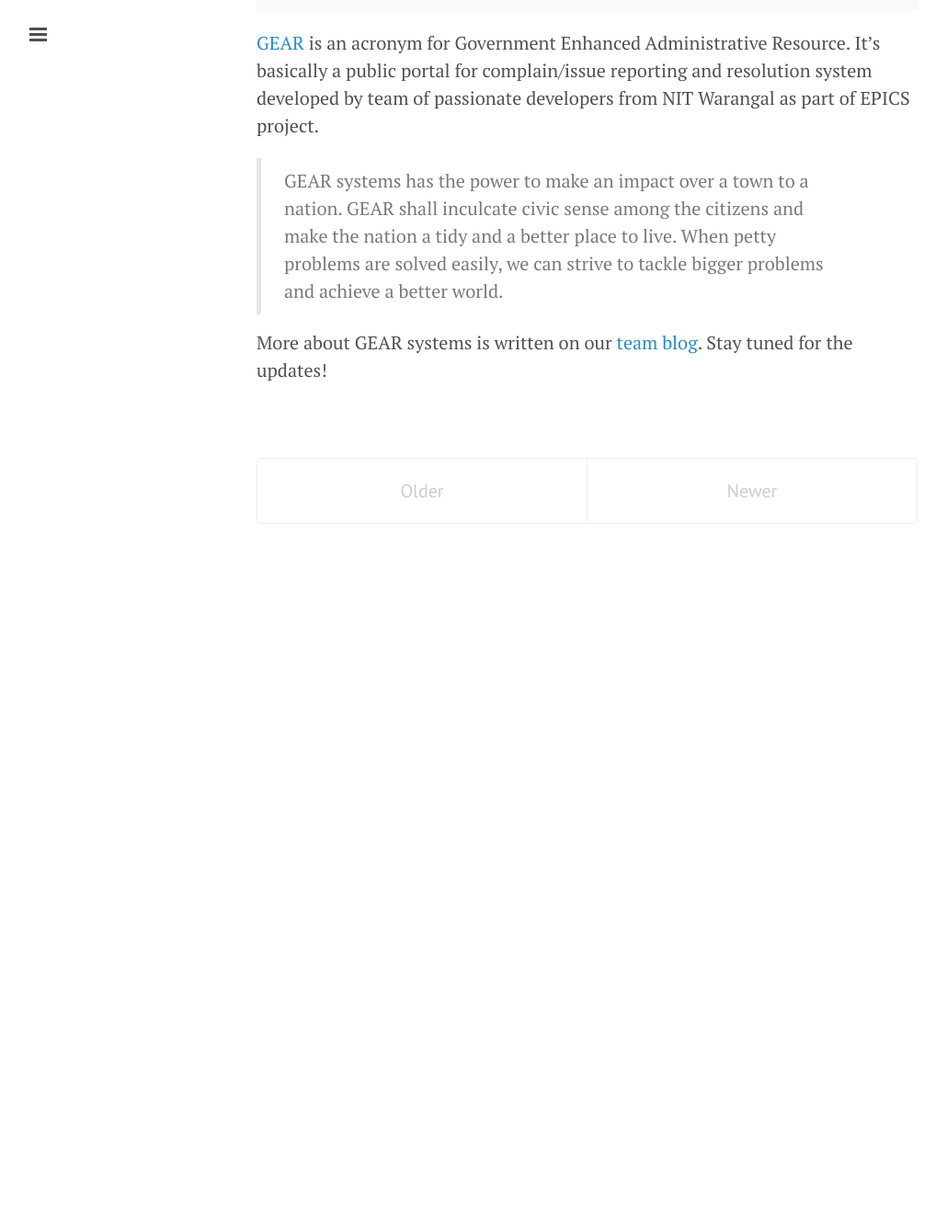
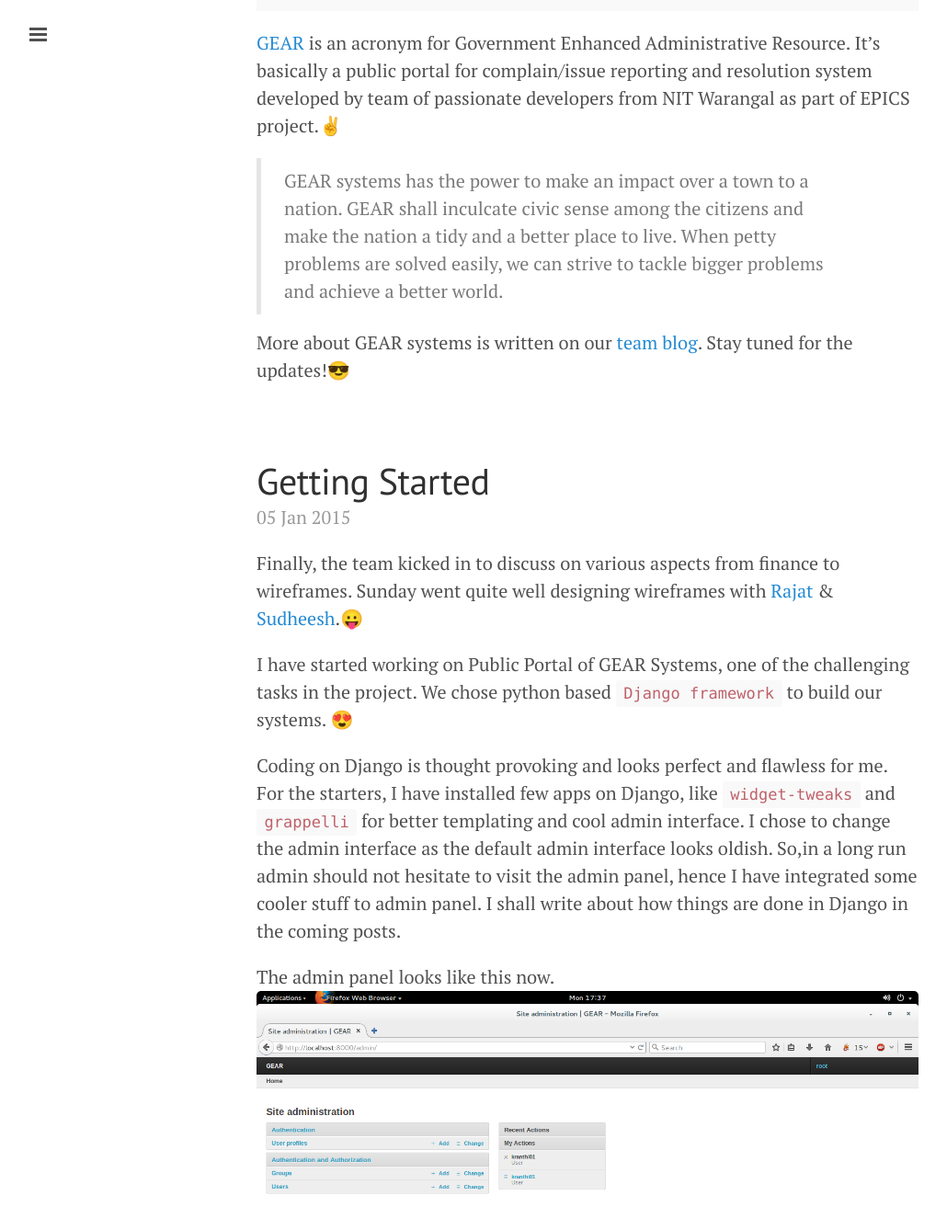
Before and after one commit to gearsystems/kranthi, a Jekyll site: the page built from index.html, in a window 1280 px wide and 1400 px high, scrolled down 290 px. Shown: the top 1338 px of the window at 92% size, without its empty margins (1-1031 px from the left). Built offline with Jekyll 4.4.1, drawn with Linux system fonts in a browser that asks for light colours; emoji names are drawn with the system emoji font; Markdown is read by kramdown in place of the engine named in the settings; the list of posts is cut into pages by our own code; before the commit the page ends 920 px from its top, so only the background shows below that; some of the changed text lies outside the part shown.

Commit message:
Post added, jemojis :)

```diff
--- a/_config.yml
+++ b/_config.yml
@@ -24,3 +24,5 @@
 
 # Custom vars
 version:             1.0.0
+
+gems: ["jemoji"]
--- /dev/null
+++ b/_posts/2015-01-05-Getting-Started.md
@@ -0,0 +1,20 @@
+---
+layout: post
+title: Getting Started
+---
+
+
+Finally, the team kicked in to discuss on various aspects from finance to wireframes. Sunday went quite well designing wireframes with [Rajat](gearsystems.github.io/rajat) &amp; [Sudheesh](gearsystems.github.io/sudheesh).:stuck_out_tongue:
+
+I have started working on Public Portal of GEAR Systems, one of the challenging tasks in the project. We chose python based `Django framework` to build our systems. :heart_eyes:
+
+Coding on Django is thought provoking and looks perfect and flawless for me. For the starters, I have installed few apps on Django, like `widget-tweaks` and `grappelli` for better templating and cool admin interface. I chose to change the admin interface as the default admin interface looks oldish. So,in a long run admin should not hesitate to visit the admin panel, hence I have integrated some cooler stuff to admin panel. I shall write about how things are done in Django in the coming posts.
+
+The admin panel looks like this now.
+![AdminPanel]({{site.url|append:site.baseurl}}/public/img/adminpanel.png)
+:sunglasses:
+We began developing custom authentication systems. ORM Feature and packed `contrib.auth` of Django makes life so easy. I have been working on writing models, forms and views for the authentication. It's almost complete. By next post, it would have long been done. Login and Signup forms are up and ready for now. Soon, social authentication systems like login with `facebook` or `twitter` or `google+` or `github` shall be added. We are also going to implement two factor authentication system.
+
+With the onset of this project, I have a feeling like there will be legendary number of commits ahead and lot to learn, design and hack.:wink:
+
+That's all for what I am upto today. Stay tuned for posts yet to come! :smile:
```
Also changed, not shown: _posts/2015-01-05-Welcome-to-GEAR.md (+2 -2 lines), public/img/adminpanel.png (added).
